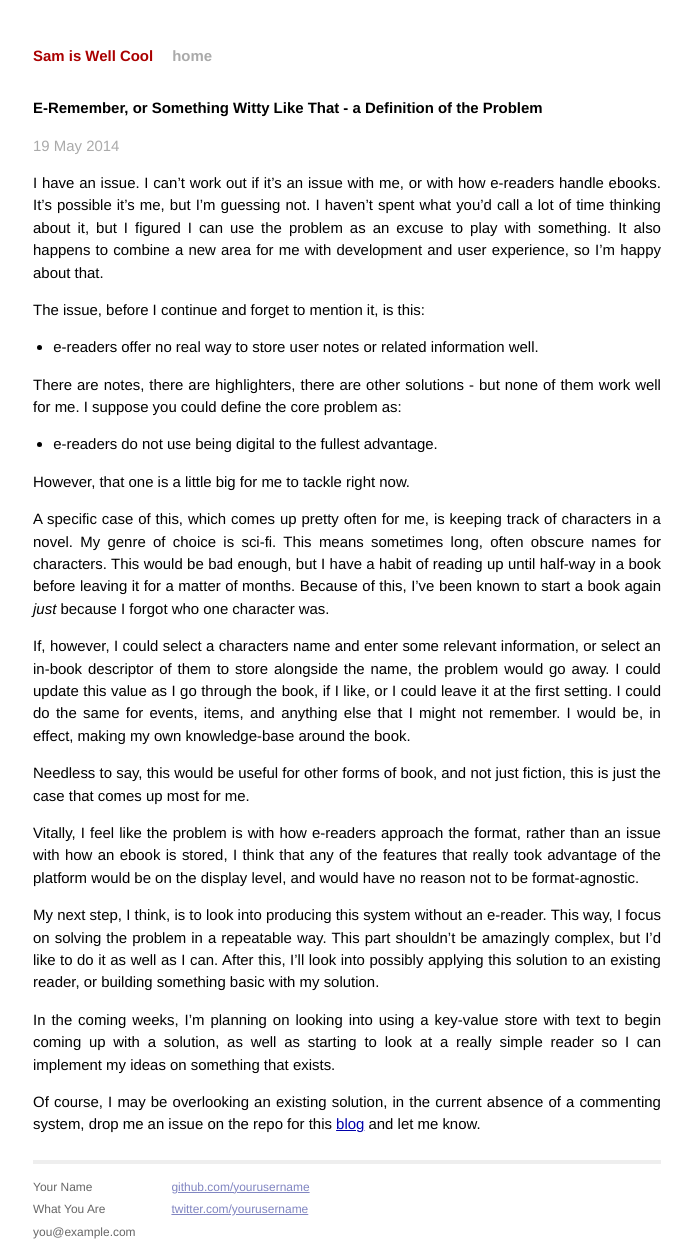
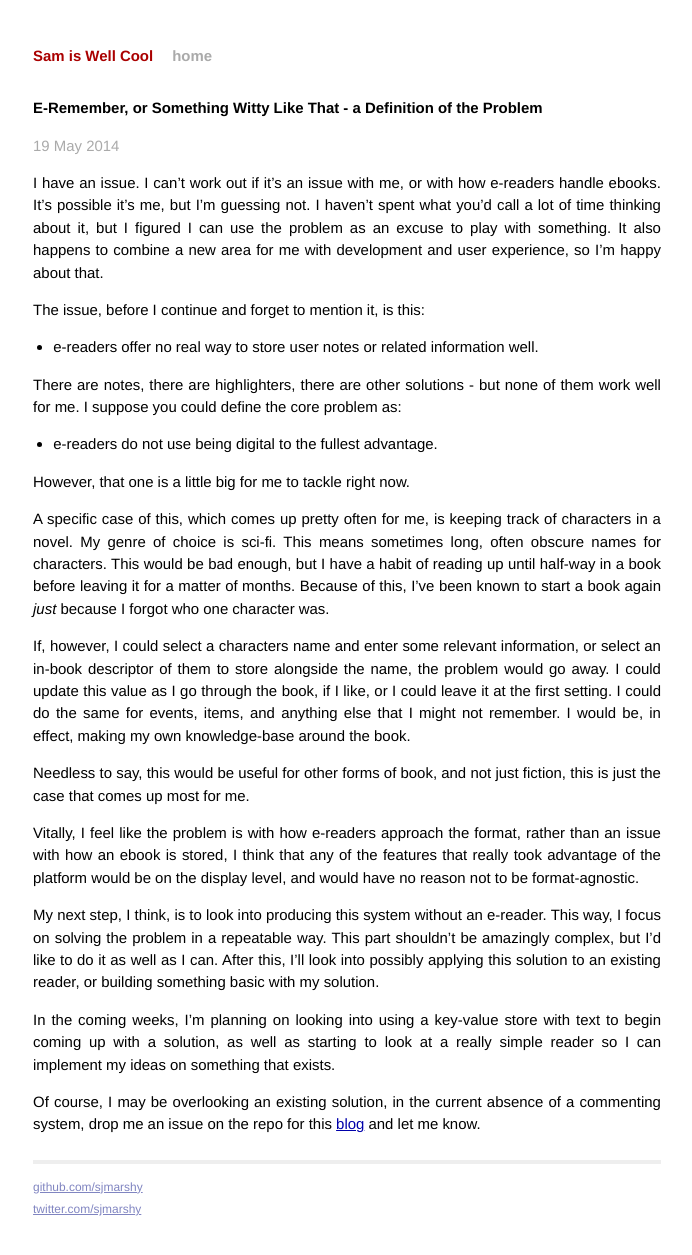
Before and after one commit to sjmarshy/sjmarshy.github.io, a Jekyll site: the page built from _posts/2014-05-19-e-remember-or-something-witty-like-that.md, in a window 1280 px wide. Shown: the whole page, without its empty margins (293-985 px from the left). Built offline with Jekyll 4.4.1, drawn with Linux system fonts in a browser that asks for light colours; Markdown is read by kramdown in place of the engine named in the settings; after the commit the page ends 1233 px from its top, so only the background shows below that.

Commit message:
update contact details

```diff
--- a/_layouts/default.html
+++ b/_layouts/default.html
@@ -26,15 +26,8 @@
           <div class="footer">
             <div class="contact">
               <p>
-                Your Name<br />
-                What You Are<br />
-                you@example.com
-              </p>
-            </div>
-            <div class="contact">
-              <p>
-                <a href="https://github.com/yourusername">github.com/yourusername</a><br />
-                <a href="https://twitter.com/yourusername">twitter.com/yourusername</a><br />
+                <a href="https://github.com/sjmarshy">github.com/sjmarshy</a><br />
+                <a href="https://twitter.com/sjmarshy">twitter.com/sjmarshy</a><br />
               </p>
             </div>
           </div>
```
